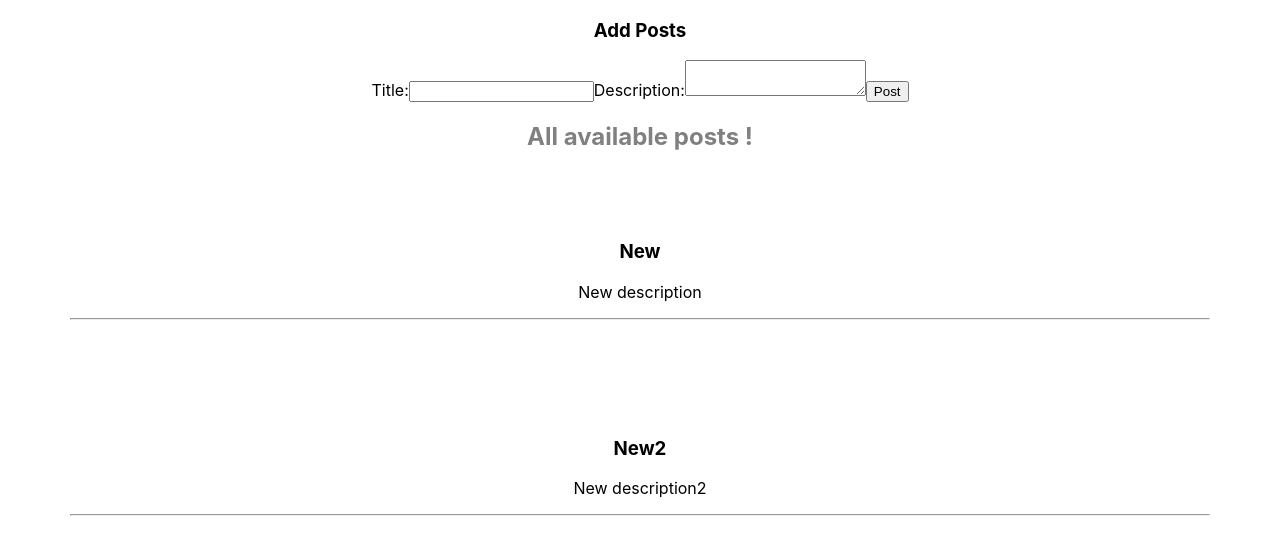
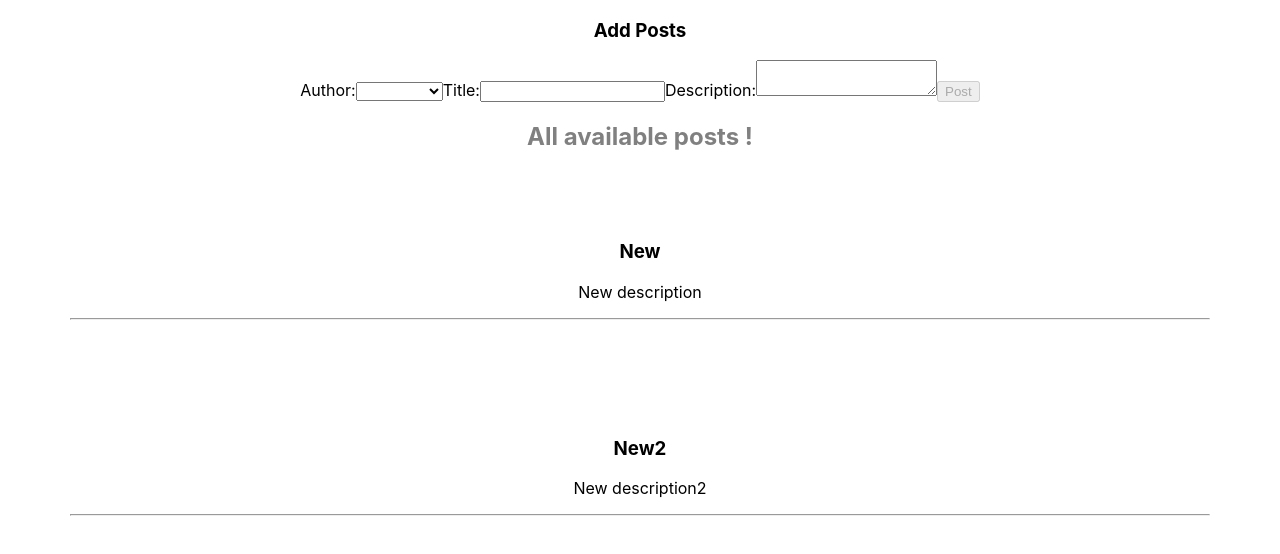
Before and after one commit to nideshpandey/blogpost-react, a React (Create React App) app: page / in a window 1280 px wide. Shown: the top 554 px of the page. Built offline with nearby package versions, Linux system fonts and the light colour scheme; the HTML template or start-up script is replaced by a standard one.

Commit message:
Added option for author name

```diff
--- a/src/features/posts/AddPostForm.js
+++ b/src/features/posts/AddPostForm.js
@@ -1,6 +1,7 @@
 import React from "react";
 import { useState } from "react";
-import { useDispatch } from "react-redux";
+import { useDispatch, useSelector } from "react-redux";
+import { selectAllUsers } from "../users/usersSlice";
 import { addPost } from "./postsSlice";
 
 const AddPostForm = () => {
@@ -8,28 +9,51 @@ const AddPostForm = () => {
     justifyContent: "right",
   };
   const dispatch = useDispatch();
+  const users = useSelector(selectAllUsers);
   const [title, setTitle] = useState("");
   const [description, setDescription] = useState("");
+  const [userId, setUserId] = useState("");
 
   const onTitleChange = (e) => setTitle(e.target.value);
   const onDescChange = (e) => setDescription(e.target.value);
+  const onUserChange = (e) => setUserId(e.target.value);
+
+  const onSave = Boolean(title) && Boolean(description) && Boolean(userId);
 
   const onClickedPost = (e) => {
     e.preventDefault();
     if (title && description) {
-      dispatch(addPost(title, description));
+      dispatch(addPost(title, description, userId));
       setTitle("");
       setDescription("");
     }
   };
 
+  const selectOptions = users.map((user) => (
+    <option key={user.id} value={user.id}>
+      {user.name}
+    </option>
+  ));
+
   return (
     <div style={myStyle}>
       <h3>Add Posts</h3>
       <form>
-        <label htmlFor="postTitle" value={title} onChange={onTitleChange}>
+        <label htmlFor="userName">
+          Author:
+          <select name="userName" value={userId} onChange={onUserChange}>
+            <option value=""></option>
+            {selectOptions}
+          </select>
+        </label>
+        <label htmlFor="postTitle">
           Title:
-          <input type="text" name="postTitle" />
+          <input
+            type="text"
+            name="postTitle"
+            value={title}
+            onChange={onTitleChange}
+          />
         </label>
         <label htmlFor="postDescription">
           Description:
@@ -39,7 +63,9 @@ const AddPostForm = () => {
             onChange={onDescChange}
           ></textarea>
         </label>
-        <button onClick={onClickedPost}>Post</button>
+        <button disabled={!onSave} onClick={onClickedPost}>
+          Post
+        </button>
       </form>
     </div>
   );
```
